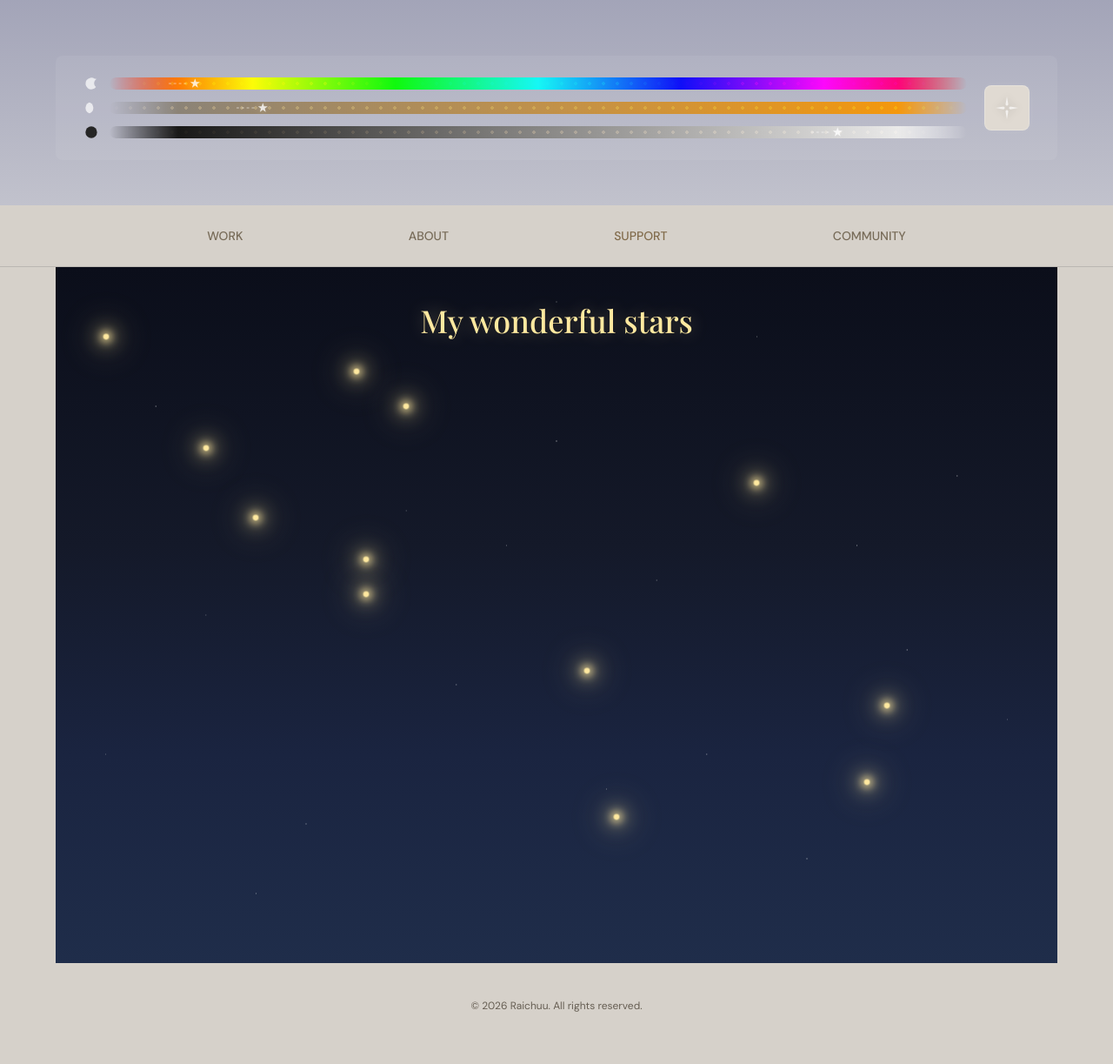
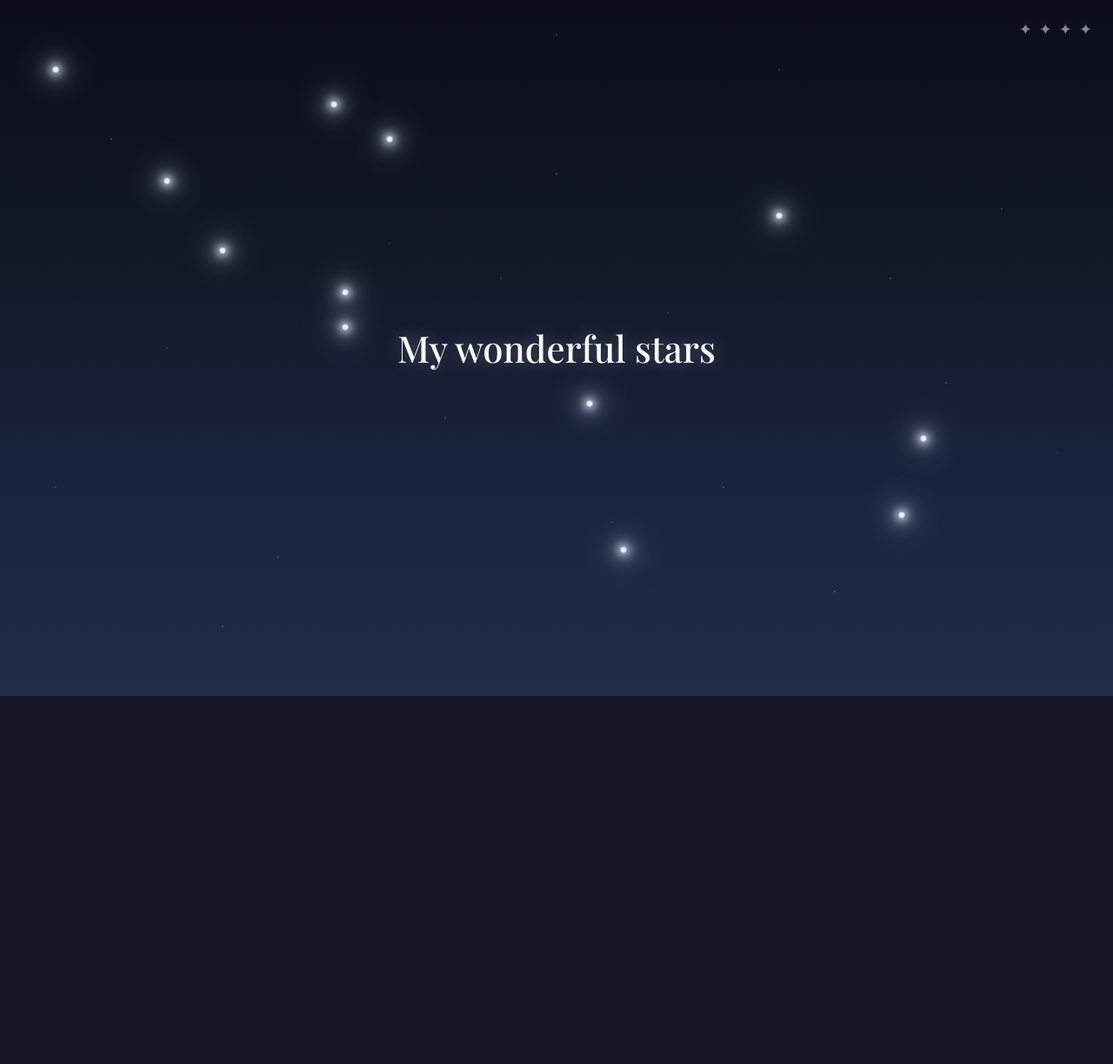
Before and after one commit to CattySmoothy/CattySmoothy, a Flask app: page /donors in a window 1280 px wide. Shown: the whole page at 87% size. After the commit the page ends 800 px from the top, so only its background shows below. Run offline with Flask 3, Linux system fonts and the light colour scheme.

Commit message:
Full-screen supporters page with top-right sparkle nav, whiter stars, glowing title

```diff
--- a/static/css/redesign.css
+++ b/static/css/redesign.css
@@ -1296,6 +1296,17 @@ body {
 }
 
 /* Donors page - Night Sky */
+.donors-active main,
+.donors-active .container {
+    max-width: none;
+    padding: 0;
+    margin: 0;
+}
+
+.donors-active .site-footer {
+    display: none;
+}
+
 .donors-page {
     min-height: 100vh;
     position: relative;
@@ -1305,28 +1316,58 @@ body {
     padding: 0;
 }
 
+.donors-active .main-nav {
+    position: fixed;
+    top: 20px;
+    right: 24px;
+    left: auto;
+    gap: 8px;
+    padding: 0;
+    border: none;
+    background: none;
+    z-index: 50;
+}
+
+.donors-active .nav-sparkle {
+    font-size: 18px;
+    color: rgba(255, 255, 255, 0.5);
+    text-decoration: none;
+    transition: color 0.3s ease, text-shadow 0.3s ease;
+}
+
+.donors-active .nav-sparkle:hover {
+    color: #FFFFFF;
+    text-shadow: 0 0 10px rgba(255, 255, 255, 0.6);
+}
+
+.site-header-hidden {
+    display: none;
+}
+
 .donors-header {
     position: absolute;
-    top: 40px;
+    top: 50%;
     left: 50%;
-    transform: translateX(-50%);
+    transform: translate(-50%, -50%);
     text-align: center;
     z-index: 5;
-    animation: fadeInText 1.5s ease forwards;
+    animation: fadeInText 2s ease forwards;
 }
 
 @keyframes fadeInText {
-    0% { opacity: 0; transform: translateX(-50%) translateY(10px); }
-    100% { opacity: 1; transform: translateX(-50%) translateY(0); }
+    0% { opacity: 0; transform: translate(-50%, -50%) translateY(15px); }
+    100% { opacity: 1; transform: translate(-50%, -50%) translateY(0); }
 }
 
 .donors-title {
     font-family: var(--font-display);
-    font-size: 36px;
+    font-size: 42px;
     font-weight: 500;
-    color: #FFE9A0;
+    color: #FFFFFF;
     margin: 0;
-    text-shadow: 0 0 20px rgba(255, 233, 160, 0.3);
+    text-shadow:
+        0 0 20px rgba(255, 255, 255, 0.3),
+        0 0 60px rgba(255, 255, 255, 0.15);
 }
 
 .night-sky {
@@ -1386,27 +1427,27 @@ body {
     width: 6px;
     height: 6px;
     border-radius: 50%;
-    background: #FFE9A0;
+    background: #E8F0FF;
     box-shadow:
-        0 0 6px 2px rgba(255, 233, 160, 0.6),
-        0 0 14px 6px rgba(255, 233, 160, 0.2),
-        0 0 30px 12px rgba(255, 233, 160, 0.08);
+        0 0 6px 2px rgba(232, 240, 255, 0.6),
+        0 0 14px 6px rgba(232, 240, 255, 0.2),
+        0 0 30px 12px rgba(232, 240, 255, 0.08);
     animation: starTwinkle 2s ease-in-out infinite;
 }
 
 @keyframes starTwinkle {
     0%, 100% {
         box-shadow:
-            0 0 6px 2px rgba(255, 233, 160, 0.6),
-            0 0 14px 6px rgba(255, 233, 160, 0.2),
-            0 0 30px 12px rgba(255, 233, 160, 0.08);
+            0 0 6px 2px rgba(232, 240, 255, 0.6),
+            0 0 14px 6px rgba(232, 240, 255, 0.2),
+            0 0 30px 12px rgba(232, 240, 255, 0.08);
         transform: scale(1);
     }
     50% {
         box-shadow:
-            0 0 10px 4px rgba(255, 233, 160, 0.8),
-            0 0 20px 10px rgba(255, 233, 160, 0.3),
-            0 0 40px 18px rgba(255, 233, 160, 0.12);
+            0 0 10px 4px rgba(232, 240, 255, 0.8),
+            0 0 20px 10px rgba(232, 240, 255, 0.3),
+            0 0 40px 18px rgba(232, 240, 255, 0.12);
         transform: scale(1.15);
     }
 }
@@ -1417,7 +1458,7 @@ body {
     bottom: calc(100% + 12px);
     transform: translateX(-50%);
     background: rgba(15, 20, 40, 0.95);
-    border: 1px solid rgba(255, 233, 160, 0.3);
+    border: 1px solid rgba(232, 240, 255, 0.25);
     border-radius: var(--radius-sm);
     padding: 10px 14px;
     display: flex;
@@ -1440,13 +1481,13 @@ body {
 .star-popup-name {
     font-size: 14px;
     font-weight: 600;
-    color: #FFE9A0;
+    color: #E8F0FF;
 }
 
 .star-popup-amount {
     font-size: 12px;
     font-weight: 500;
-    color: rgba(255, 233, 160, 0.7);
+    color: rgba(232, 240, 255, 0.7);
 }
 
 .star-popup-msg {
--- a/templates/base.html
+++ b/templates/base.html
@@ -17,8 +17,8 @@
     <!-- Favicon -->
     <link rel="icon" type="image/x-icon" href="{{ url_for('static', filename='images/favicon.ico') }}">
 </head>
-<body>
-    <header class="site-header">
+<body class="{% if request.endpoint == 'donors_page' %}donors-active{% endif %}">
+    <header class="site-header {% if request.endpoint == 'donors_page' %}site-header-hidden{% endif %}">
         <div class="container">
             <div class="header-inner">
                 <div class="hsl-picker" id="hslPicker">
@@ -85,6 +85,12 @@
     </header>
 
     <nav class="main-nav">
+        {% if request.endpoint == 'donors_page' %}
+        <a href="{{ url_for('home') }}" class="nav-sparkle" title="Work">✦</a>
+        <a href="{{ url_for('about') }}" class="nav-sparkle" title="About">✦</a>
+        <a href="{{ url_for('support') }}" class="nav-sparkle" title="Support">✦</a>
+        <a href="{{ url_for('profile') }}" class="nav-sparkle" title="Community">✦</a>
+        {% else %}
         <a href="{{ url_for('home') }}" class="{% if request.endpoint == 'home' %}active{% endif %}">WORK</a>
         <a href="{{ url_for('about') }}" class="{% if request.endpoint == 'about' %}active{% endif %}">ABOUT</a>
         <div class="nav-dropdown">
@@ -94,6 +100,7 @@
             </div>
         </div>
         <a href="{{ url_for('profile') }}" class="{% if request.endpoint == 'profile' %}active{% endif %}">COMMUNITY</a>
+        {% endif %}
     </nav>
 
     <main>
```
